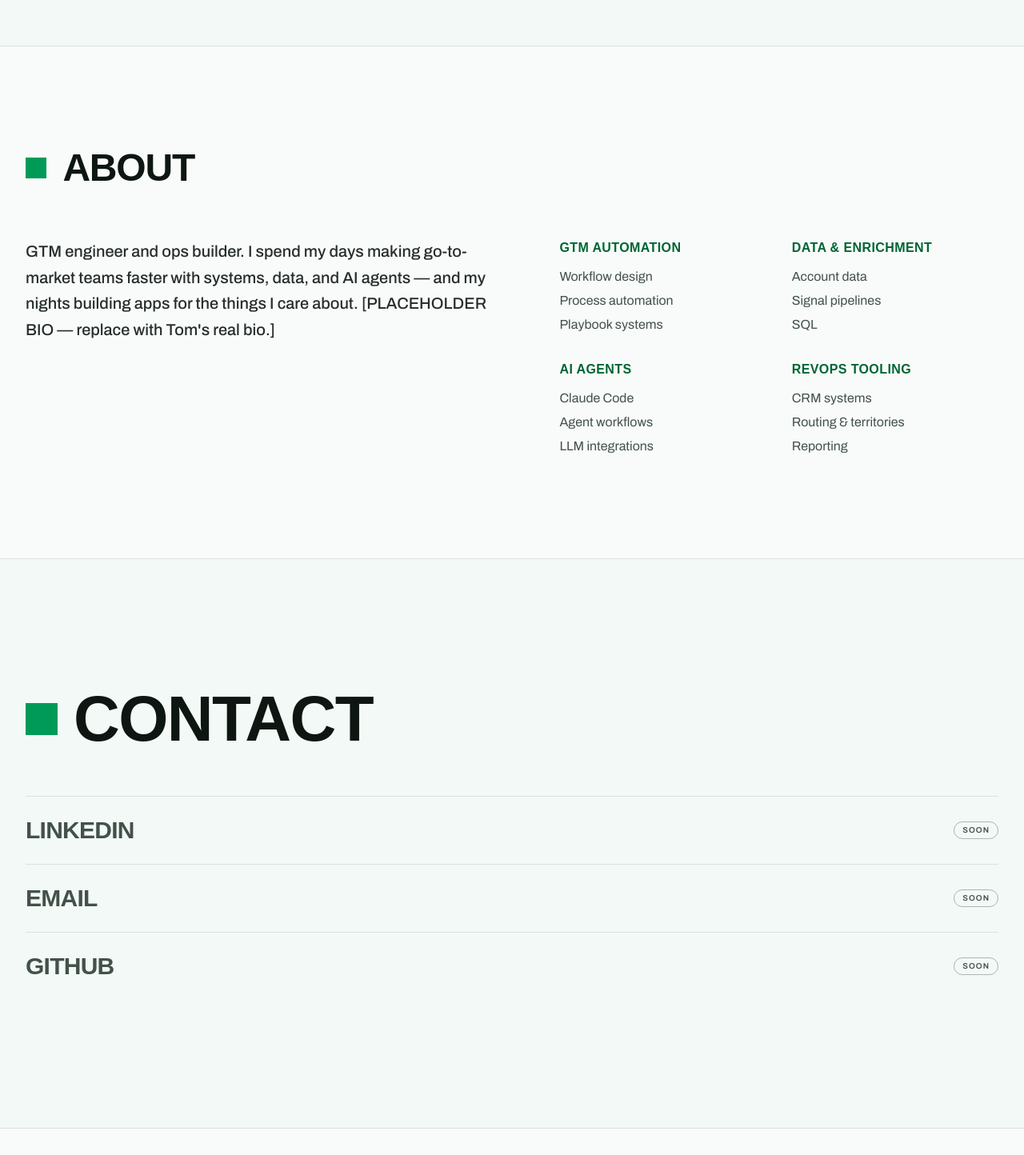
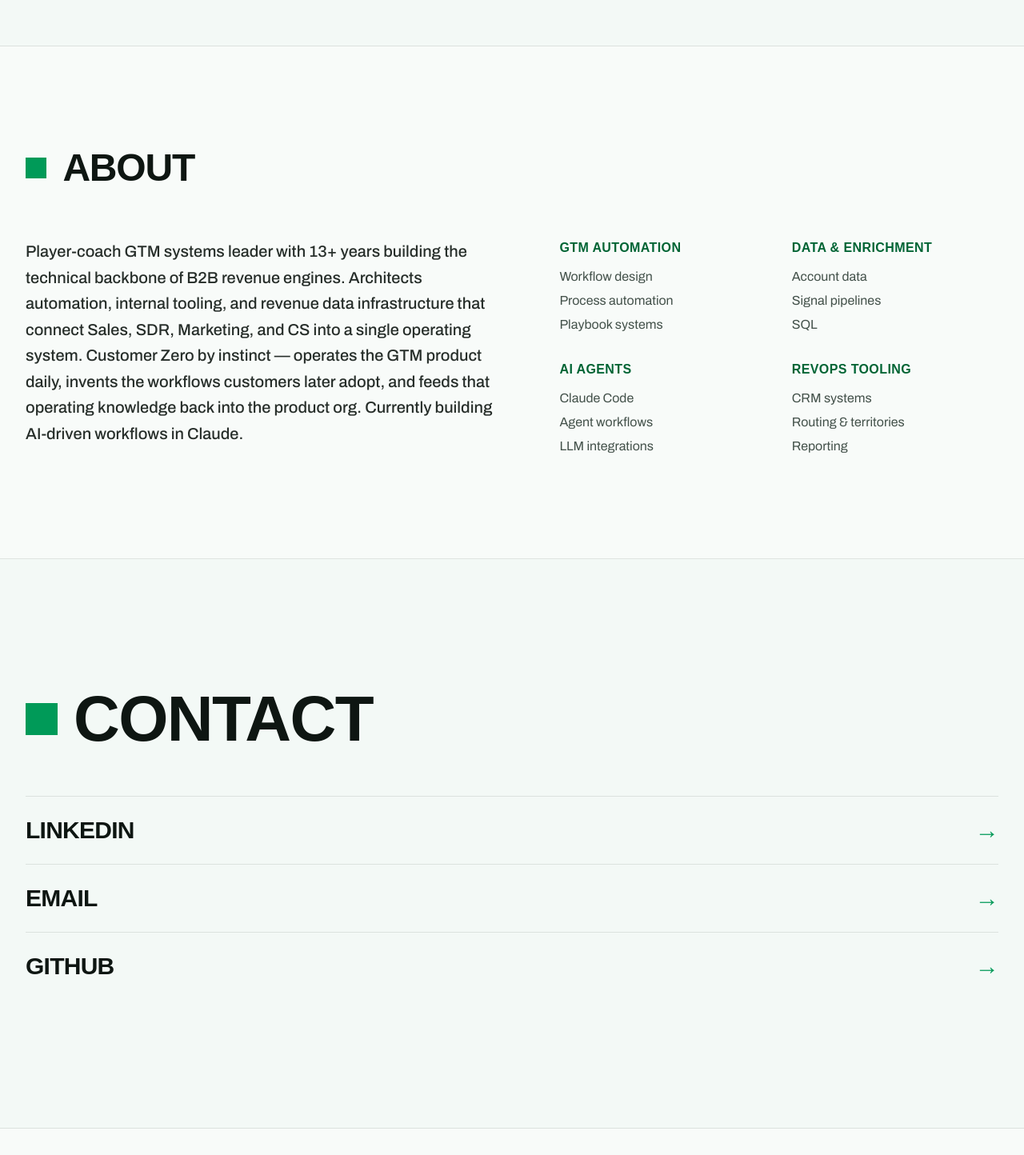
Before and after one commit to tkeefe66/tomkeefe-ai, a Next.js app: page / in a window 1280 px wide. Shown: the part 3796-5240 px from the top of the page at 80% size. Built offline with nearby package versions, Linux system fonts and the light colour scheme; a web font is replaced by a local one.

Commit message:
content: real bio and contact links
Co-Authored-By: Claude Fable 5 <noreply@anthropic.com>

```diff
--- a/content/site.ts
+++ b/content/site.ts
@@ -11,7 +11,7 @@ export const site: SiteContent = {
   ],
   credential: "Director of GTM Experts @ Demandbase",
   about: {
-    bio: "GTM engineer and ops builder. I spend my days making go-to-market teams faster with systems, data, and AI agents — and my nights building apps for the things I care about. [PLACEHOLDER BIO — replace with Tom's real bio.]",
+    bio: "Player-coach GTM systems leader with 13+ years building the technical backbone of B2B revenue engines. Architects automation, internal tooling, and revenue data infrastructure that connect Sales, SDR, Marketing, and CS into a single operating system. Customer Zero by instinct — operates the GTM product daily, invents the workflows customers later adopt, and feeds that operating knowledge back into the product org. Currently building AI-driven workflows in Claude.",
   },
   skills: [
     { title: "GTM Automation", items: ["Workflow design", "Process automation", "Playbook systems"] },
@@ -20,9 +20,9 @@ export const site: SiteContent = {
     { title: "RevOps Tooling", items: ["CRM systems", "Routing & territories", "Reporting"] },
   ],
   contact: [
-    { label: "LinkedIn", href: "#", comingSoon: true },
-    { label: "Email", href: "#", comingSoon: true },
-    { label: "GitHub", href: "#", comingSoon: true },
+    { label: "LinkedIn", href: "https://www.linkedin.com/in/tomkeefesmc" },
+    { label: "Email", href: "mailto:tkeefe66@gmail.com" },
+    { label: "GitHub", href: "https://github.com/tkeefe66" },
   ],
   notFound: {
     headline: "404",
```
